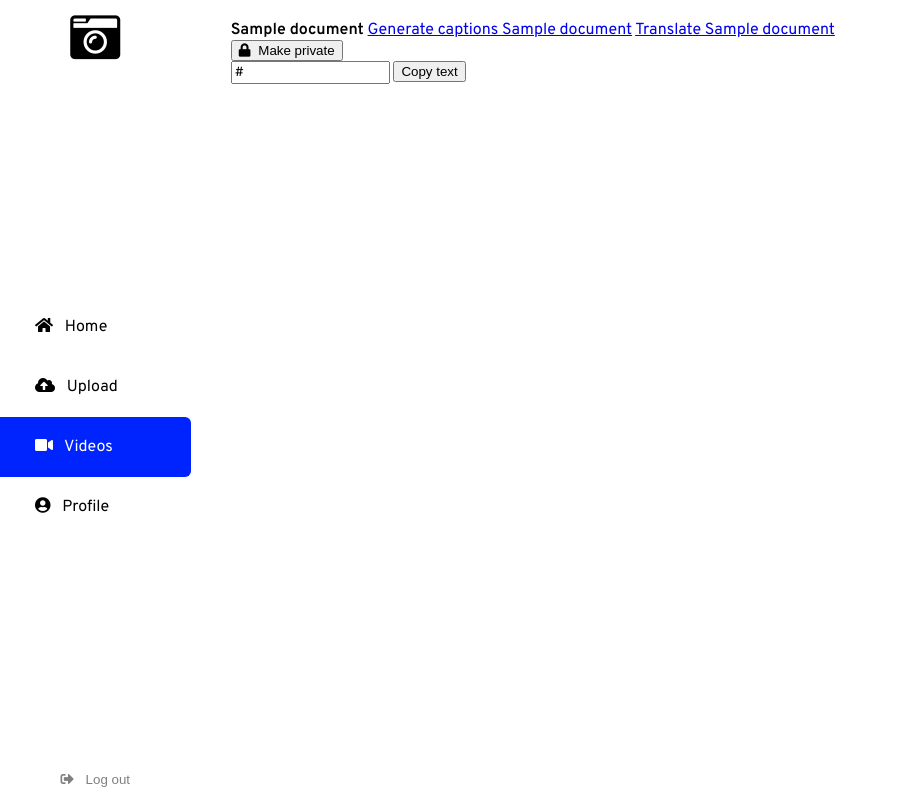
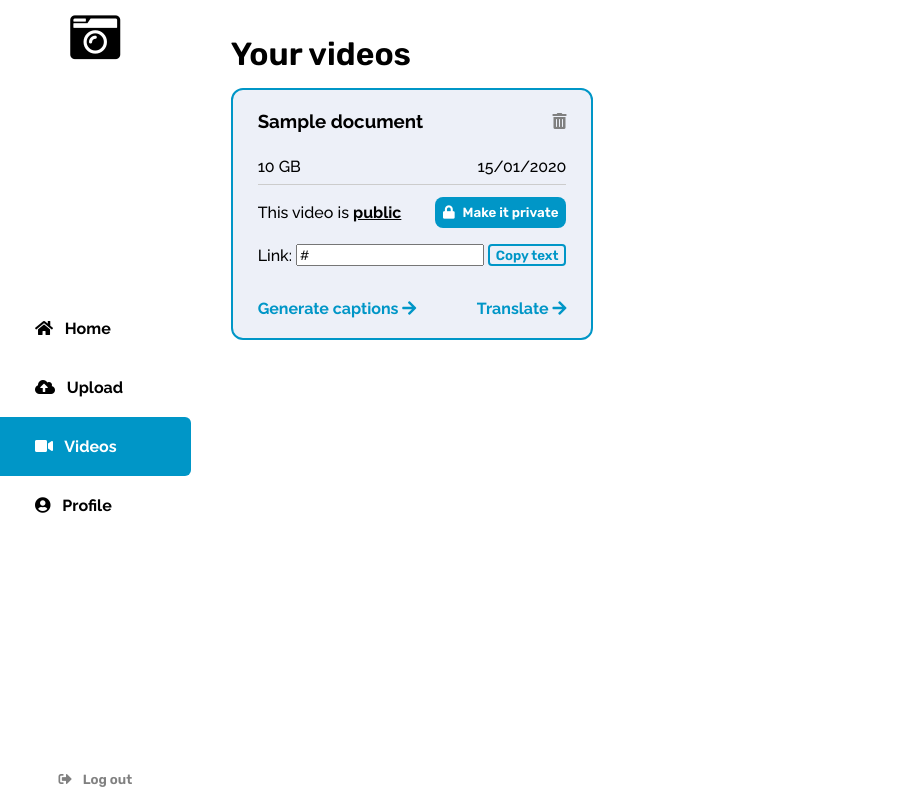
Before and after one commit to FuckBrains/vidsmaker, a Django app: page /videos/ in a window 1280 px wide. Shown: the whole page, without its empty margins (0-897 px from the left). Run offline with Django 3.2, Linux system fonts and the light colour scheme; a user stored in the database is signed in; tables that the repository leaves empty hold one stand-in row (values such as "Sample post"); some libraries are stand-ins or nearby versions.

Commit message:
videos screen

```diff
--- a/vidsmaker/auto_subtitles/static/auto_subtitles/generate.css
+++ b/vidsmaker/auto_subtitles/static/auto_subtitles/generate.css
@@ -11,7 +11,7 @@
   overflow-y: scroll;
   display: flex;
   flex-direction: column;
-  border: 2px solid #0024FE;
+  border: 2px solid #0096c7;
   border-radius: 12px;
   padding: 12px 0;
   background-color: #EDF0F8;
@@ -40,7 +40,7 @@
   margin-left: 2px;
   margin-right: 5px;
   margin-top: 2px;
-  color: #0024FE;
+  color: #0096c7;
   background-color: #EDF0F8;
   border: none;
   outline: none;
@@ -58,7 +58,7 @@
 }
 
 .container-generate #video_time::-webkit-slider-thumb  {
-  box-shadow: -2000px 0 0 2000px #0024FE;
+  box-shadow: -2000px 0 0 2000px #0096c7;
 }
 
 .container-generate #vol_img {
@@ -78,7 +78,7 @@
   height: 10px;
   border-radius: 50%;
   -webkit-appearance: none;
-  color: #0024FE;
+  color: #0096c7;
   cursor: pointer;
 }
 
@@ -87,8 +87,8 @@
   width: 0;
   height: 0;
   cursor: pointer;
-  background: #0024FE;
-  box-shadow: -40px 0 0 40px #0024FE;
+  background: #0096c7;
+  box-shadow: -40px 0 0 40px #0096c7;
 }
 
 .container-generate .transcripts-container textarea {
--- a/vidsmaker/auto_subtitles/static/auto_subtitles/upload.css
+++ b/vidsmaker/auto_subtitles/static/auto_subtitles/upload.css
@@ -37,7 +37,7 @@
   flex-direction: column;
   width: 100%;
   height: 100%;
-  border: 3px solid #0024FE;
+  border: 3px solid #0096c7;
   background-color: #EDF0F8;
   border-radius: 15px;
   cursor: pointer;
@@ -45,13 +45,13 @@
 
 .container-upload form .input-content i {
   text-align: center;
-  color: #0024FE;
+  color: #0096c7;
   font-size: 50px;
 }
 
 .container-upload form .input-content p {
   text-align: center;
-  color: #0024FE;
+  color: #0096c7;
 }
 
 .container-upload form .input-content p:first-of-type {
--- /dev/null
+++ b/vidsmaker/auto_subtitles/static/auto_subtitles/videos.css
@@ -0,0 +1,104 @@
+.container-videos .videos {
+  width: 100%;
+}
+
+.container-videos .videos .video {
+  width: 30%;
+  display: inline-flex;
+  flex-direction: column;
+  background-color: #EDF0F8;
+  border: 2px solid #0096c7;
+  padding: 20px 25px;
+  border-radius: 12px;
+  position: relative;
+}
+
+.container-videos .videos .video h3 {
+  margin: 0;
+  margin-bottom: 25px;
+}
+
+.container-videos .videos .video .delete-form {
+  position: absolute;
+  top: 22px;
+  right: 25px;
+}
+
+.container-videos .videos .video .delete-form button {
+  border: none;
+  background-color: unset;
+  color: grey;
+  font-size: 16px;
+  cursor: pointer;
+  padding: 0;
+}
+
+.container-videos .videos .video .delete-form button:hover {
+  color: red;
+}
+
+.container-videos .videos .video .delete-form button i {
+  margin: 0;
+}
+
+.container-videos .videos .video .fileinfo {
+  display: flex;
+  justify-content: space-between;
+  align-items: center;
+  margin-bottom: 12px;
+  padding-bottom: 8px;
+  border-bottom: 1px solid #ccc;
+}
+
+.container-videos .videos .video strong {
+  width: 100%;
+  text-align: center;
+  margin-bottom: 8px;
+}
+
+.container-videos .videos .video span b {
+  text-decoration: underline;
+}
+
+.container-videos .videos .video form > div {
+  display: flex;
+  justify-content: space-between;
+  align-items: center;
+  margin-bottom: 8px;
+}
+
+.container-videos .videos .video .copy-link {
+  margin: 8px 0;
+  display: flex;
+  align-items: center;
+}
+
+.container-videos .videos .video .copy-link input {
+  flex: 2;
+  margin: 0 4px;
+}
+
+.container-videos .videos .video .copy-link button {
+  border: 2px solid #0096c7;
+  color: #0096c7;
+  background-color: #EDF0F8;
+  height: 22px;
+  border-radius: 4px;
+  cursor: pointer;
+}
+
+.container-videos .videos .video .primary {
+  display: inline;
+  width: fit-content;
+  padding: 8px;
+  height: fit-content;
+  margin-left: 8px;
+}
+
+.container-videos .videos .video .links {
+  display: flex;
+  justify-content: space-between;
+  align-items: center;
+  margin-top: 13px;
+  padding-top: 12px;
+}
--- a/vidsmaker/auto_subtitles/static/base.css
+++ b/vidsmaker/auto_subtitles/static/base.css
@@ -1,12 +1,12 @@
 body {
   margin: 0;
   display: flex;
-  font-family: 'Overpass', Helvetica, sans-serif;
+  font-family: 'Raleway', Helvetica, sans-serif;
   height: 100vh;
 }
 
 p, input, textarea {
-  font-family: 'Overpass', Helvetica, sans-serif;
+  font-family: 'Raleway', Helvetica, sans-serif;
 }
 
 h1, h2 {
@@ -48,10 +48,11 @@ h1, h2 {
   padding: 20px 35px;
   border-radius: 0 6px 6px 0;
   cursor: pointer;
+  font-weight: 600;
 }
 
 .left-menu .menu .selected {
-  background-color: #0024FE;
+  background-color: #0096c7;
   color: white;
 }
 
@@ -77,14 +78,17 @@ h1, h2 {
   padding: 20px 20px 0px 40px;
 }
 
+button {
+  font-family: 'Rubik', Helvetica, sans-serif;
+}
+
 button.primary {
   width: 230px;
   height: 40px;
-  background-color: #0024FE;
+  background-color: #0096c7;
   color: #fff;
   border: 0;
   border-radius: 8px;
-  font-family: 'Rubik', Helvetica, sans-serif;
   cursor: pointer;
   outline: none;
 }
@@ -102,10 +106,16 @@ button.secondary {
   width: 230px;
   height: 40px;
   background-color: #EDF0F8;
-  color: #0024FE;
+  color: #0096c7;
   border: 0;
   border-radius: 8px;
   font-family: 'Rubik', Helvetica, sans-serif;
   cursor: pointer;
   outline: none;
 }
+
+a {
+  color: #0096c7;
+  font-weight: 700;
+  text-decoration: none;
+}
--- a/vidsmaker/auto_subtitles/templates/auto_subtitles/generate.html
+++ b/vidsmaker/auto_subtitles/templates/auto_subtitles/generate.html
@@ -41,12 +41,12 @@
   </form>
 
   <div class="extra-forms">
-    <form action="{{ download_link }}" method="post" class="download-form">
+    <form action="{% url 'download' document_id %}" method="post" class="download-form">
       {% csrf_token %}
       <button type="submit" class="secondary"><i class="fas fa-download"></i>Download</button>
     </form>
 
-    <form action="{{ save_link }}" method="post" class="save-form">
+    <form action="{% url 'save' document_id %}" method="post" class="save-form">
       {% csrf_token %}
       <button type="submit" class="secondary"><i class="fas fa-sign-out-alt"></i>Save & quit</button>
     </form>
--- a/vidsmaker/auto_subtitles/templates/auto_subtitles/videos.html
+++ b/vidsmaker/auto_subtitles/templates/auto_subtitles/videos.html
@@ -1,18 +1,30 @@
 {% extends 'base.html' %}
 
 {% block content %}
+  <h2>Your videos</h2>
+  <div class="videos">
     {% for doc in documents %}
       <div class="video">
-      <strong>{{ doc.name }}</strong>
-      <a href="/generate/{{ doc.pk }}">Generate captions {{ doc.name }}</a>
-      <a href="/translate/{{ doc.pk }}">Translate {{ doc.name }}</a>
+        <form action="{% url 'delete_video' doc.pk %}" method="post" class="delete-form">
+          {% csrf_token %}
+          <button type="submit"><i class="fas fa-trash-alt"></i></button>
+        </form>
+        <h3>{{ doc.name }}</h3>
+        <div class="fileinfo">
+          <span class="filesize">{{ doc.size }}</span>
+          <span>{{ doc.uploaded_at|date:"d/m/Y" }}</span>
+        </div>
         {% if doc.accessibility == 'public' %}
           <form method="post">
             {% csrf_token %}
             <input type="hidden" name="document_id" value="{{ doc.pk }}" />
-          <button type="submit"><i class="fas fa-lock"></i>Make private</button>
+            <div>
+              <span>This video is <b>{{ doc.accessibility }}</b></span>
+              <button type="submit" class="primary"><i class="fas fa-lock"></i>Make it private</button>
+            </div>
           </form>
           <div class="copy-link">
+            <label for="public_link-{{ doc.pk }}">Link:</label>
             <input type="text" value="{{ doc.public_link }}" id="public_link-{{ doc.pk }}">
             <button onclick="copyText(this, '{{ doc.pk }}')">Copy text</button>
           </div>
@@ -20,11 +32,20 @@
           <form method="post">
             {% csrf_token %}
             <input type="hidden" name="document_id" value="{{ doc.pk }}" />
-          <button type="submit"><i class="fas fa-lock-open"></i>Make public</button>
+            <div>
+              <span>This video is <b>{{ doc.accessibility }}</b></span>
+              <button type="submit" class="primary"><i class="fas fa-lock-open"></i>Make it public</button>
+            </div>
           </form>
         {% endif %}
+        <div class="links">
+          <a href="/generate/{{ doc.pk }}">Generate captions <i class="fas fa-arrow-right"></i></a>
+          <a href="/translate/{{ doc.pk }}">Translate <i class="fas fa-arrow-right"></i></a>
+        </div>
       </div>
     {% endfor %}
+  </div>
+
   <script>
     function copyText(element, docId) {
       const inputLink = document.querySelector(`#public_link-${docId}`)
@@ -33,13 +54,38 @@
       /* Copy the text inside the text field */
       document.execCommand("copy");
 
-      element.style.backgroundColor = "green"
+      element.style.backgroundColor = "#06d6a0"
+      element.style.color = "white"
+      element.style.borderColor = "#06d6a0"
       element.innerText = "Copied!"
 
       setTimeout(() => {
         element.style.backgroundColor = "unset"
+        element.style.color = "#0096c7"
+        element.style.borderColor = "#0096c7"
         element.innerText = "Copy text"
       }, 2000)
     }
+
+    function formatBytesSize(bytes) {
+      // converts file size in GB to the lowest size above 1
+      if (bytes >= 1) {
+        return `${bytes} GB`
+      }
+      let resultStr = ""
+      let result = bytes * 1000
+      resultStr = `${result.toFixed(2)} MB`
+      if (result < 1) {
+        result *= 1000
+        resultStr = `${result.toFixed(2)} KB`
+      }
+      return resultStr
+    }
+
+    const sizes = document.querySelectorAll('.filesize')
+    sizes.forEach(size => {
+      const bytes = parseFloat(size.innerText)
+      size.innerText = formatBytesSize(bytes)
+    });
   </script>
 {% endblock %}
--- a/vidsmaker/auto_subtitles/templates/base.html
+++ b/vidsmaker/auto_subtitles/templates/base.html
@@ -8,7 +8,8 @@
   <meta name="viewport" content="width=device-width, initial-scale=1.0">
   <link rel="stylesheet" href="https://cdnjs.cloudflare.com/ajax/libs/font-awesome/5.15.3/css/all.min.css" integrity="sha512-iBBXm8fW90+nuLcSKlbmrPcLa0OT92xO1BIsZ+ywDWZCvqsWgccV3gFoRBv0z+8dLJgyAHIhR35VZc2oM/gI1w==" crossorigin="anonymous" referrerpolicy="no-referrer" />
   <link rel="preconnect" href="https://fonts.gstatic.com">
-  <link href="https://fonts.googleapis.com/css2?family=Overpass:ital,wght@0,400;0,600;1,400&family=Rubik:wght@600&display=swap" rel="stylesheet">
+  <link rel="preconnect" href="https://fonts.gstatic.com" crossorigin>
+  <link href="https://fonts.googleapis.com/css2?family=Overpass:ital,wght@0,600;0,700;1,400&family=Raleway:wght@500;700&family=Rubik:wght@600&display=swap" rel="stylesheet">
   <link rel="stylesheet" type="text/css" href="{% static 'base.css' %}">
   <link rel="stylesheet" type="text/css" href="{% static 'auto_subtitles/upload.css' %}">
   <link rel="stylesheet" type="text/css" href="{% static 'auto_subtitles/generate.css' %}">
--- a/vidsmaker/auto_subtitles/urls.py
+++ b/vidsmaker/auto_subtitles/urls.py
@@ -18,5 +18,6 @@ urlpatterns = [
     path('generate/<int:document_id>/save', views.save_video, name='save'),
     path('generate/<int:document_id>', views.generate_video, name='generate'),
     path('videos/', views.videos, name='videos'),
+    path('videos/<int:document_id>/delete', views.videos, name='delete_video'),
     path('translate/<int:document_id>', views.translate_video, name='translate'),
 ]
--- a/vidsmaker/auto_subtitles/views.py
+++ b/vidsmaker/auto_subtitles/views.py
@@ -139,13 +139,10 @@ def generate_video(request, document_id):
     if not translation:
         transcripts = ve.create_subtitles(results["results"])
 
-    download_link = '/generate/{}/download'.format(document.pk)
-    save_link = download_link.replace('download', 'save')
     return render(request, 'auto_subtitles/generate.html', {
         'form': form,
+        'document_id': document_id,
         'transcripts': transcripts,
-        'download_link': download_link,
-        'save_link': save_link,
         'preview': preview_path,
         'video_duration': video_duration,
         'title': 'Generate transcripts' if not is_translation else 'Generate subtitles in {}'.format(Translation.langs_dict[request.GET['translation']])
@@ -247,10 +244,16 @@ def videos(request):
     return render(request, 'auto_subtitles/videos.html', { 'documents': documents })
 
 @login_required
+def delete_video(request, document_id):
+    if request.method == 'POST' and re.match(r"^([0-9\.]+)$", document_id):
+        Document.objects.filter(pk=document_id).delete()
+    return redirect('videos')
+
+@login_required
 def profile(request):
     documents = Document.objects.filter(user=request.user.pk)
     storage_used = sum([doc.document.size for doc in documents])
-    storage_used_ko = round(storage_used / 1000, 2)
-    storage_used_mo = round(storage_used / 1000000, 5)
-    storage_used_go = round(storage_used / 1000000000, 8)
-    return render(request, 'registration/profile.html', { 'storage_used_ko': storage_used_ko, 'storage_used_mo': storage_used_mo, 'storage_used_go': storage_used_go, 'max_storage': '1Go' })
+    storage_used_kb = round(storage_used / 1000, 2)
+    storage_used_mb = round(storage_used / 1000000, 5)
+    storage_used_gb = round(storage_used / 1000000000, 8)
+    return render(request, 'registration/profile.html', { 'storage_used_kb': storage_used_kb, 'storage_used_mb': storage_used_mb, 'storage_used_gb': storage_used_gb, 'max_storage': '1GB' })
```
Also changed, not shown: vidsmaker/auto_subtitles/models.py (+1 -0 lines), vidsmaker/auto_subtitles/templates/registration/profile.html (+6 -6 lines). Lines whose indentation alone changed are shown as unchanged.
